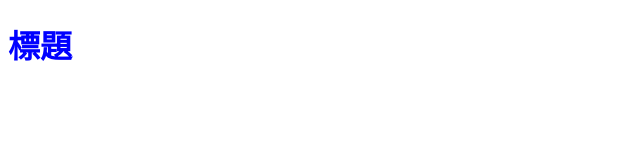
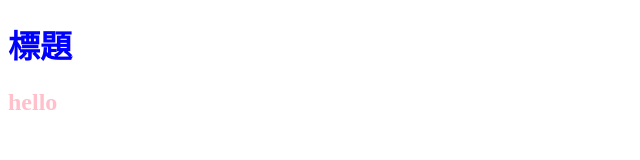
Before and after one commit to lip5654/project-, a plain HTML site: page index.html in a window 1280 px wide. Shown: the full height of the page, 0-640 px from the left. Drawn offline with Linux system fonts and the light colour scheme.

Commit message:
新增 H2 顏色

```diff
--- a/all.css
+++ b/all.css
@@ -4,3 +4,6 @@ body{
 h1{
     color:blue;
 }
+h2{
+    color:pink;
+}
--- a/index.html
+++ b/index.html
@@ -8,5 +8,6 @@
 </head>
 <body>
     <h1>標題</h1>
+    <h2>hello</h2>
 </body>
 </html>
```
